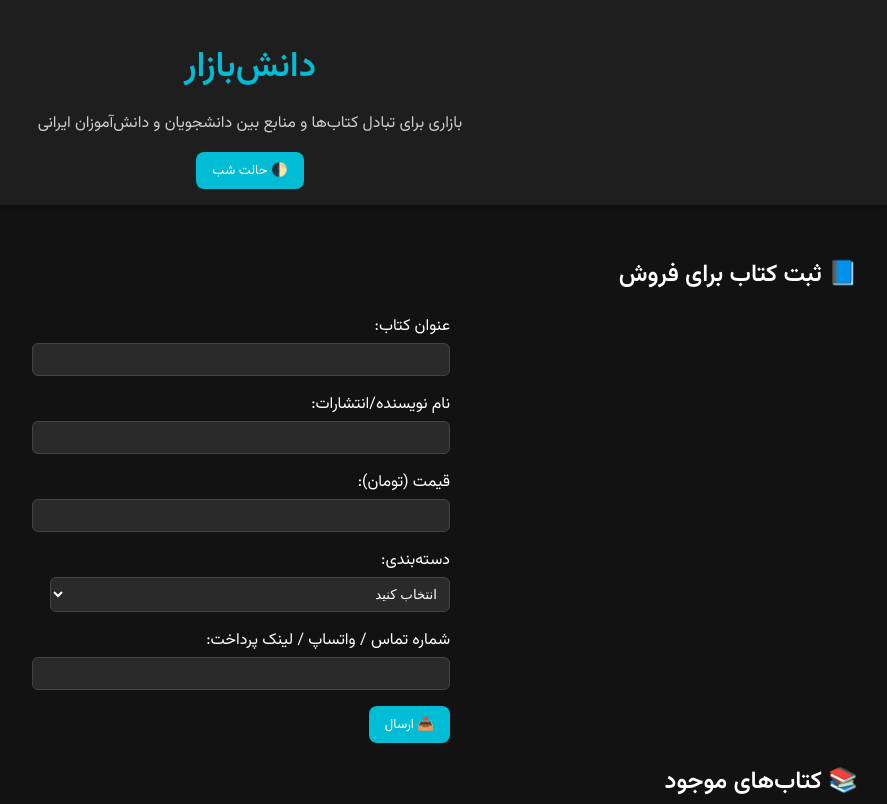
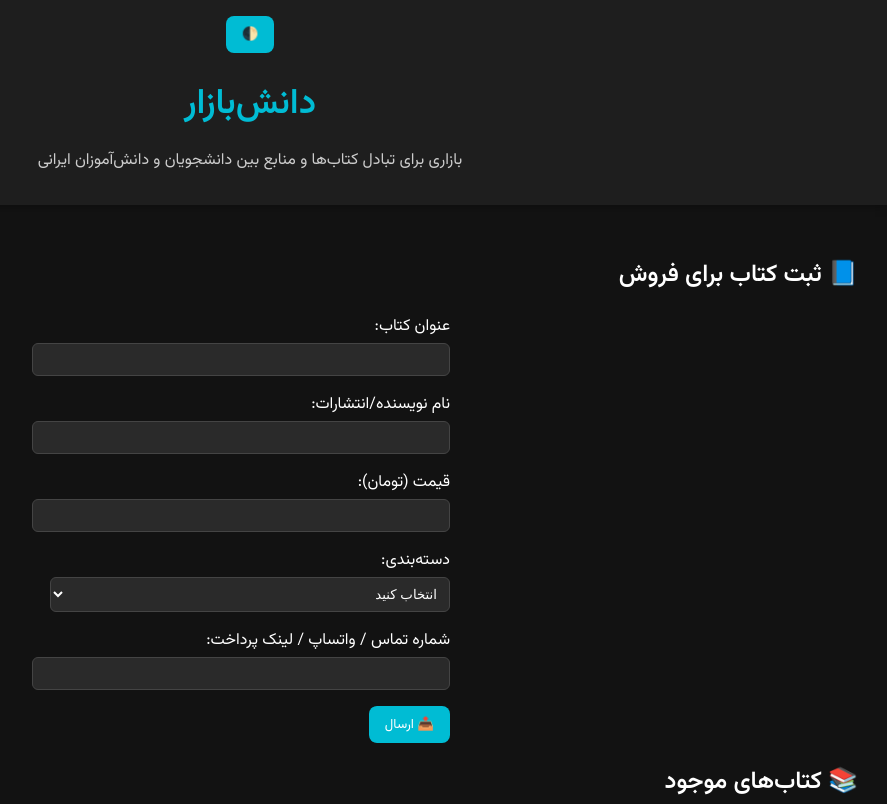
Before and after one commit to daneshbazaaradmin/Daneshbaazar-, a plain HTML site: page index.html in a window 1280 px wide. Shown: the top 804 px of the page, without its empty margins (390-1277 px from the left). Drawn offline with Linux system fonts and the light colour scheme.

Commit message:
Update index.html

```diff
--- a/index.html
+++ b/index.html
@@ -107,9 +107,11 @@
 
 <body>
   <header>
+  <div class="header-top">
+    <button id="darkModeToggle" title="تغییر حالت شب/روز">🌓</button>
     <h1>دانش‌بازار</h1>
-    <p class="subtitle">بازاری برای تبادل کتاب‌ها و منابع بین دانشجویان و دانش‌آموزان ایرانی</p>
-    <button id="darkModeToggle">🌓 حالت شب</button>
+  </div>
+  <p class="subtitle">بازاری برای تبادل کتاب‌ها و منابع بین دانشجویان و دانش‌آموزان ایرانی</p>
   </header>
 
   <main>
```
